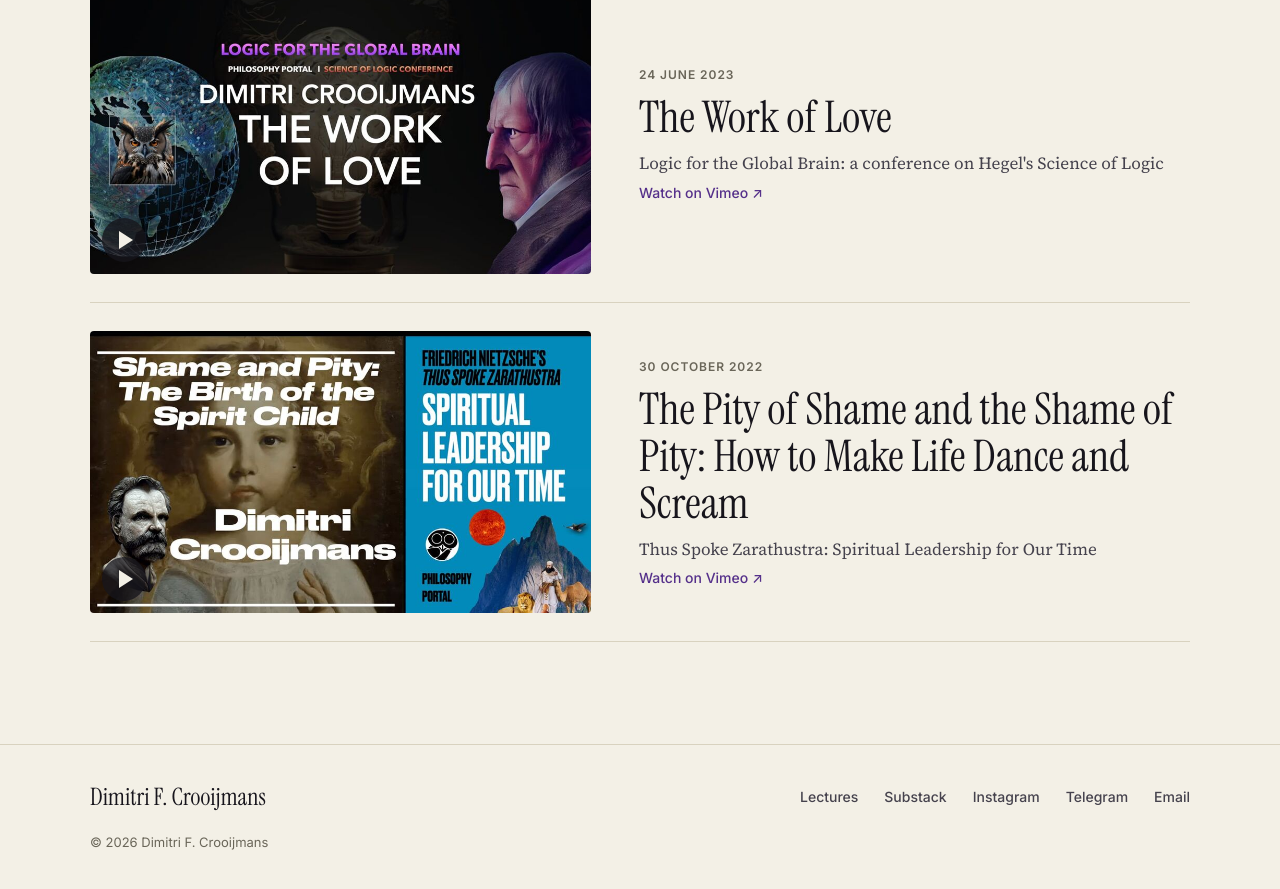
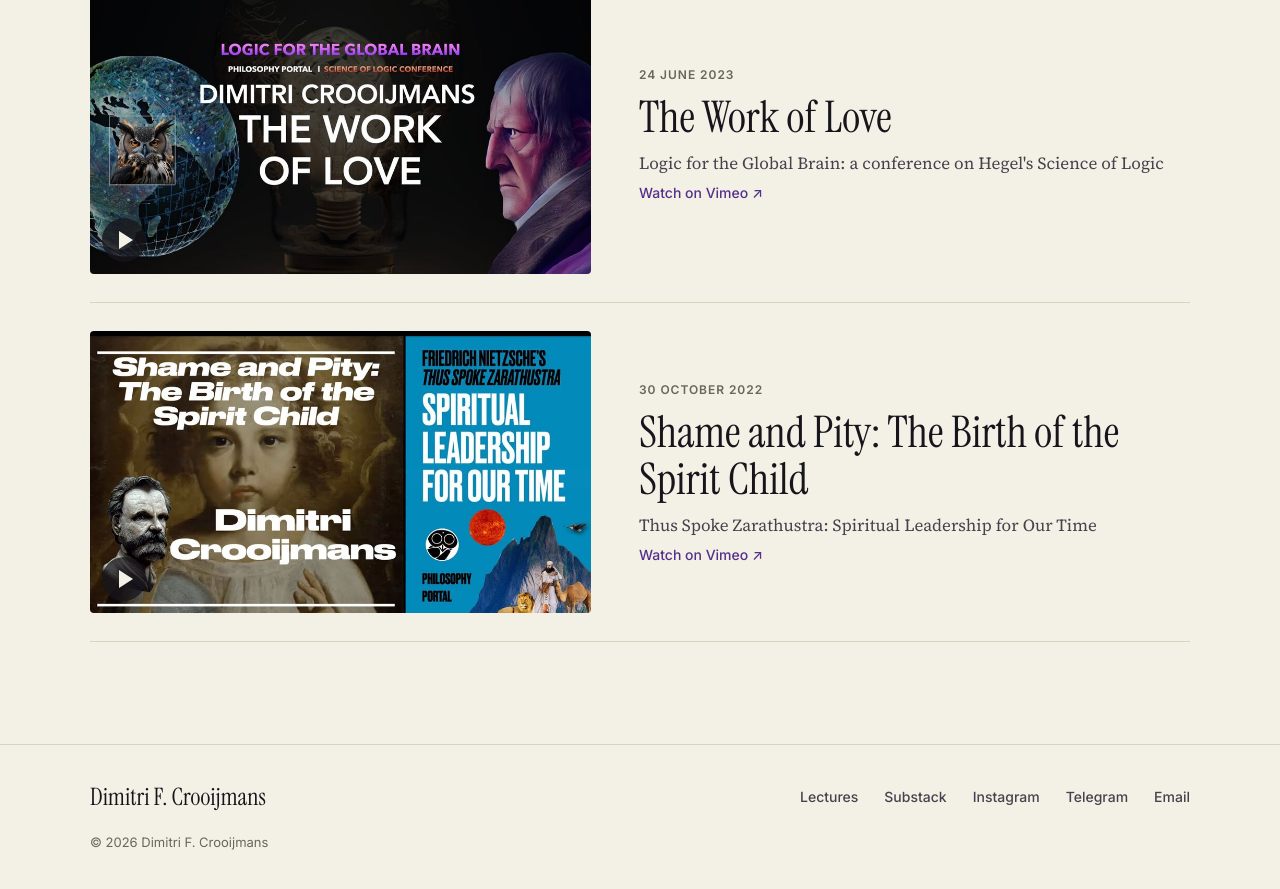
Before and after one commit to dialectmaterial/dialectmaterial.github.io, a Jekyll site: the page built from lectures.html, in a window 1280 px wide and 900 px high, scrolled down 2146 px. Shown: the top 889 px of the window. Built offline with Jekyll 4.4.1, drawn with Linux system fonts in a browser that asks for light colours.

Commit message:
Lectures: use the video's title for the Zarathustra talk
Co-Authored-By: Claude Opus 5.5 <noreply@anthropic.com>

```diff
--- a/_data/lectures.yml
+++ b/_data/lectures.yml
@@ -40,7 +40,7 @@ lectures:
     thumb: vimeo-839348706
     event: "Logic for the Global Brain: a conference on Hegel's Science of Logic"
 
-  - title: "The Pity of Shame and the Shame of Pity: How to Make Life Dance and Scream"
+  - title: "Shame and Pity: The Birth of the Spirit Child"
     date: 2022-10-30
     url: https://vimeo.com/765375877/b7fa51895a
     thumb: vimeo-765375877
```
